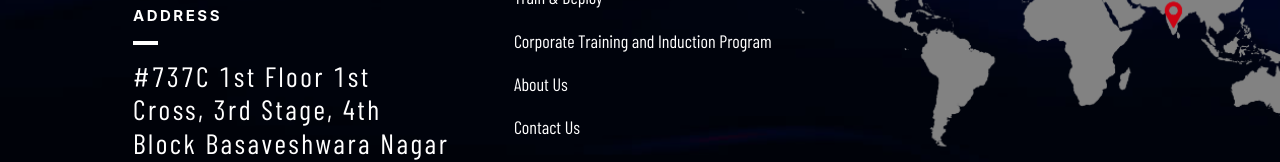
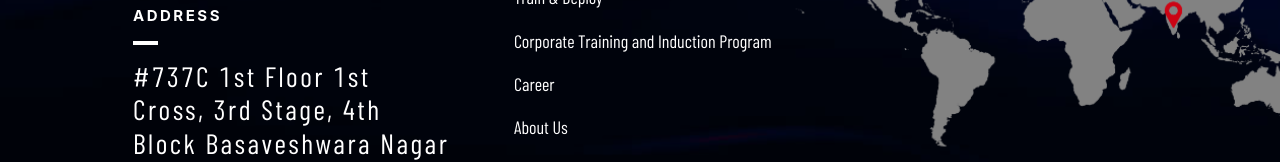
Before and after one commit to hackerpraveen/be-practical, a React (Create React App) app: page /home in a window 1280 px wide. Shown: the part 3049-3211 px from the top of the page. Built offline with nearby package versions, Linux system fonts and the light colour scheme.

Commit message:
footer changes

```diff
--- a/src/Components/shared/footer/footer.js
+++ b/src/Components/shared/footer/footer.js
@@ -64,6 +64,9 @@ function Footer(props) {
                     <div className='content-link' onClick={()=>{onNavigation('Corporate-Training-and-Induction-Program')}}>
                     Corporate Training and Induction Program
                     </div>
+                    <div className='content-link' onClick={()=>{onNavigation('Career')}}>
+                    Career
+                    </div>
                     <div className='content-link' onClick={()=>{onNavigation('About-Us')}}>
                     About Us
                     </div>
```
